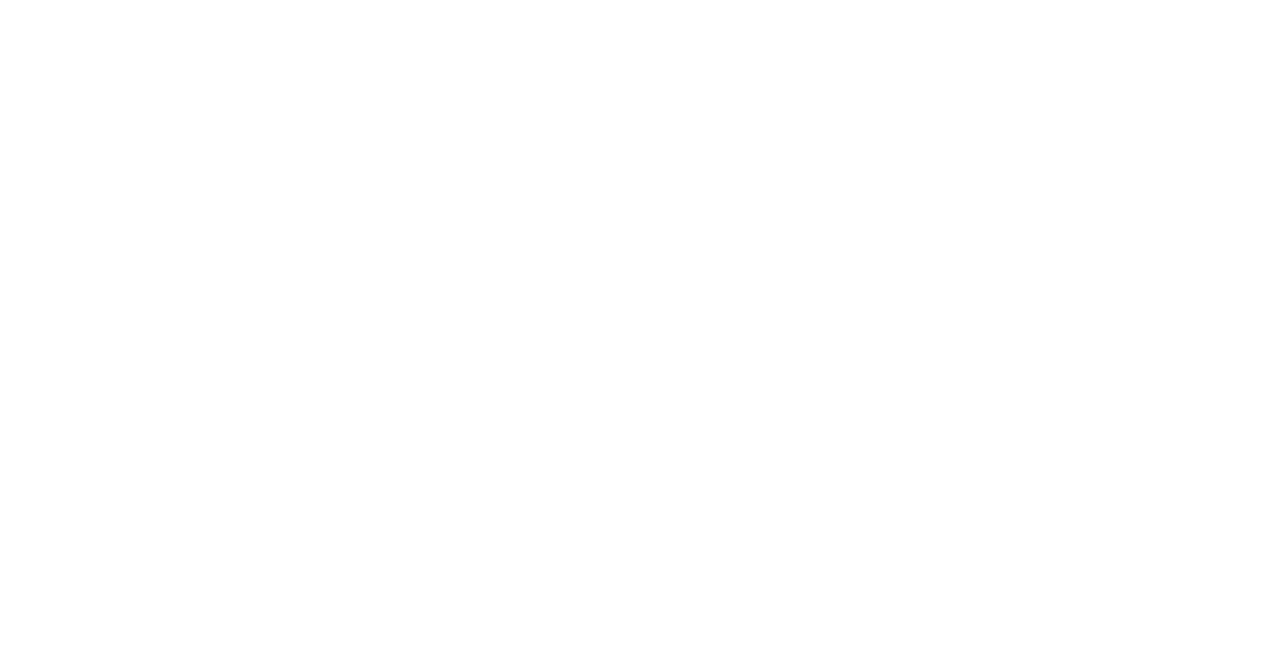
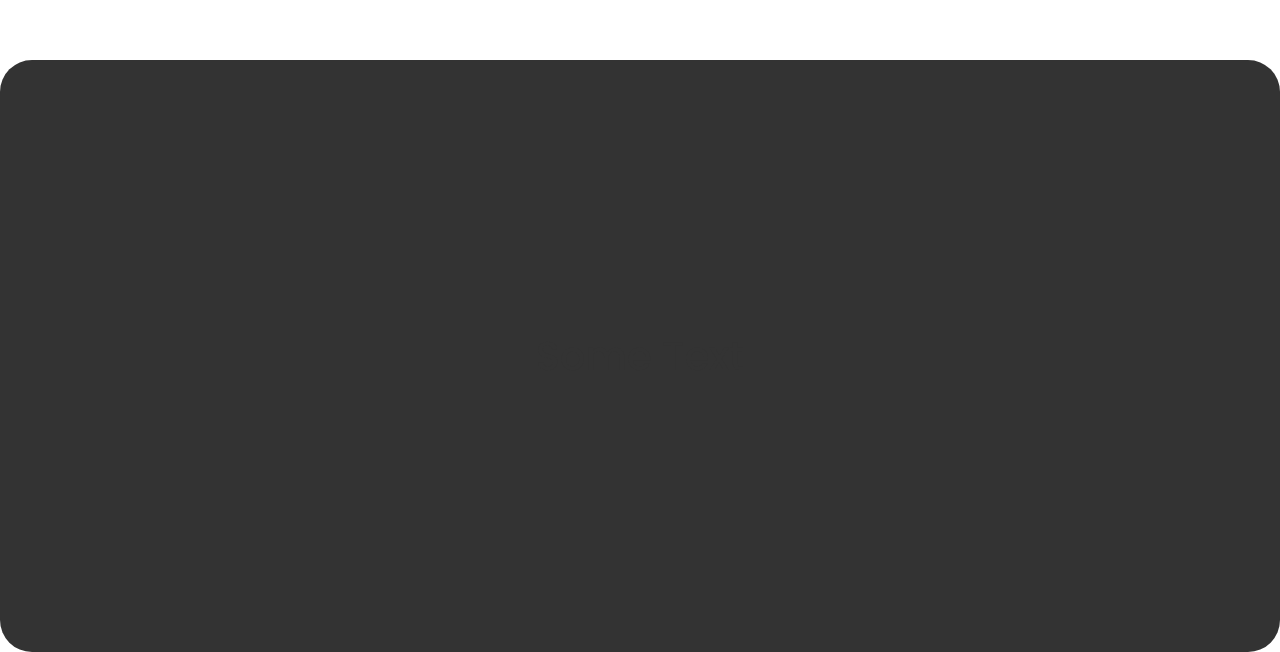
Before and after one commit to SamuelAdamson/SamuelAdamson.github.io, a React (Create React App) app: page /#/ in a window 1280 px wide. Shown: the part 556-1208 px from the top of the page. Before the commit the page ends 800 px from the top, so only its background shows below. Built offline with nearby package versions, Linux system fonts and the light colour scheme.

Commit message:
Added Dyno Box

```diff
--- a/package.json
+++ b/package.json
@@ -10,6 +10,7 @@
     "react": "^17.0.2",
     "react-bootstrap": "^2.0.1",
     "react-dom": "^17.0.2",
+    "react-intersection-observer": "^8.32.2",
     "react-router-dom": "^5.3.0",
     "react-scripts": "4.0.3",
     "web-vitals": "^1.1.2"
--- a/src/css/App.css
+++ b/src/css/App.css
@@ -67,11 +67,36 @@
 
 
 /* DYNAMIC CONTAINER --------------------------------------------------------------------------------------------------------- */
+.dyno-wrapper {
+    display: flex;
+    justify-content: center;
+}
 .Dyno {
+    display: flex;
+    justify-content: center;
+    align-items: center;
     border-radius: 2rem;
     background-color: #333333;
+    padding-top: 2rem;
+    padding-bottom: 2rem;
+    width: 100%;
+    transition: all ease 1s;
+
+    /* Will Change */
+    padding-left: 0.75rem;
+    padding-right: 0.75rem;
+    margin-left: calc((100vw - 1320px) / 2);
+    margin-right: calc((100vw - 1320px) / 2);
 }
-
+.Dyno.in-view {
+    margin: 0;
+    padding-left: calc((101.5vw - 1320px) / 2);
+    padding-right: calc((101.5vw - 1320px) / 2);
+}
+.Dyno h1 {
+    margin-top: 30vh;
+    margin-bottom: 30vh;
+}
 
 
 /* HOME PAGE ----------------------------------------------------------------------------------------------------------------- */
@@ -121,7 +146,7 @@
 }
 .home-header {
     padding-top: 15vh;
-    padding-bottom: 25vh;
+    padding-bottom: 20vh;
     padding-left: 1vw;
     padding-right: 1vw;
 }
--- a/src/pages/Home.js
+++ b/src/pages/Home.js
@@ -4,6 +4,7 @@
 import { Container } from 'react-bootstrap';
 // Components
 import SplashScreen from './components/SplashScreen';
+import Dyno from './components/Dyno';
 
 // First Instance of Home -- Render Splash Screen
 let firstInstance = true;
@@ -75,6 +76,9 @@
                     </div>
                 </Container>
 
+                <Dyno thresh={ 0.6 }  props={
+                    <h1> Some Text </h1>
+                }/>
 
             </div>
         );
--- a/src/pages/components/Dyno.js
+++ b/src/pages/components/Dyno.js
@@ -1,19 +1,21 @@
 // DYNAMIC CONTAINER -- All pages
 // Author: Samuel Adamson
-import { Component } from 'react';
+// Intersection Observers
+import { useInView } from 'react-intersection-observer';
 
-class Dyno extends Component {
-    constructor() {
-        super();
-    }
+const Dyno = ({ thresh, props }) => {
+    // Intersection Observer
+    const { ref, inView } = useInView({
+        threshold: thresh
+    });
 
-    render() {
-        return (
-            <div className="Dyno">
-                <h1> Placeholder </h1>
+    return (
+        <div className="dyno-wrapper">
+            <div ref={ ref }  className={ inView ? 'Dyno in-view' : 'Dyno' }>
+                { props }
             </div>
-        );
-    }
+        </div>
+    );
 }
 
 export default Dyno;
```
Also changed, not shown: 1 other file (tests, documents, lock files or other folders).
